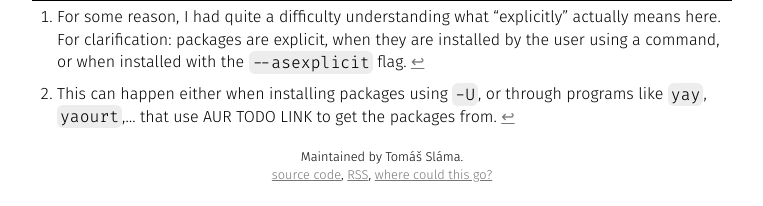
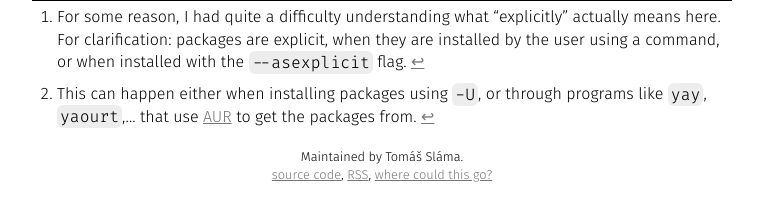
Before and after one commit to xiaoxiae/slama.dev, a Jekyll site: the page built from _posts/2020-08-11-pacman.md, in a window 1280 px wide and 900 px high, scrolled down 2261 px. Shown: the part 691-897 px from the top of the window, without its empty margins (258-1021 px from the left). Built offline with Jekyll 4.4.1, drawn with Linux system fonts in a browser that asks for light colours.

Commit message:
pacman: fix missed TODO

```diff
--- a/_posts/2020-08-11-pacman.md
+++ b/_posts/2020-08-11-pacman.md
@@ -76,7 +76,7 @@ Keep in mind that the flags are very important here, since there are a lot of po
 
 [^1]: For some reason, I had quite a difficulty understanding what "explicitly" actually means here. For clarification: packages are explicit, when they are installed by the user using a command, or when installed with the `--asexplicit` flag.
 
-[^2]: This can happen either when installing packages using `-U`, or through programs like `yay`, `yaourt`,... that use AUR TODO LINK to get the packages from.
+[^2]: This can happen either when installing packages using `-U`, or through programs like `yay`, `yaourt`,... that use [AUR](https://aur.archlinux.org/) to get the packages from.
 
 Feel free to chain these flags (mostly) however you wish to, to get the information you desire.
 
```
